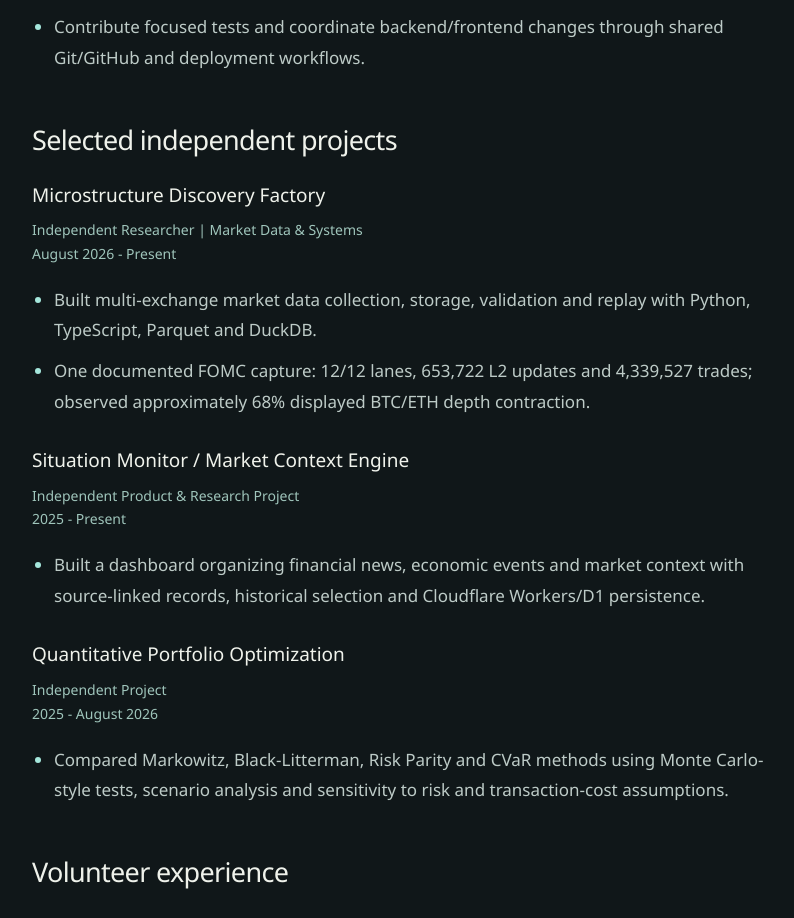
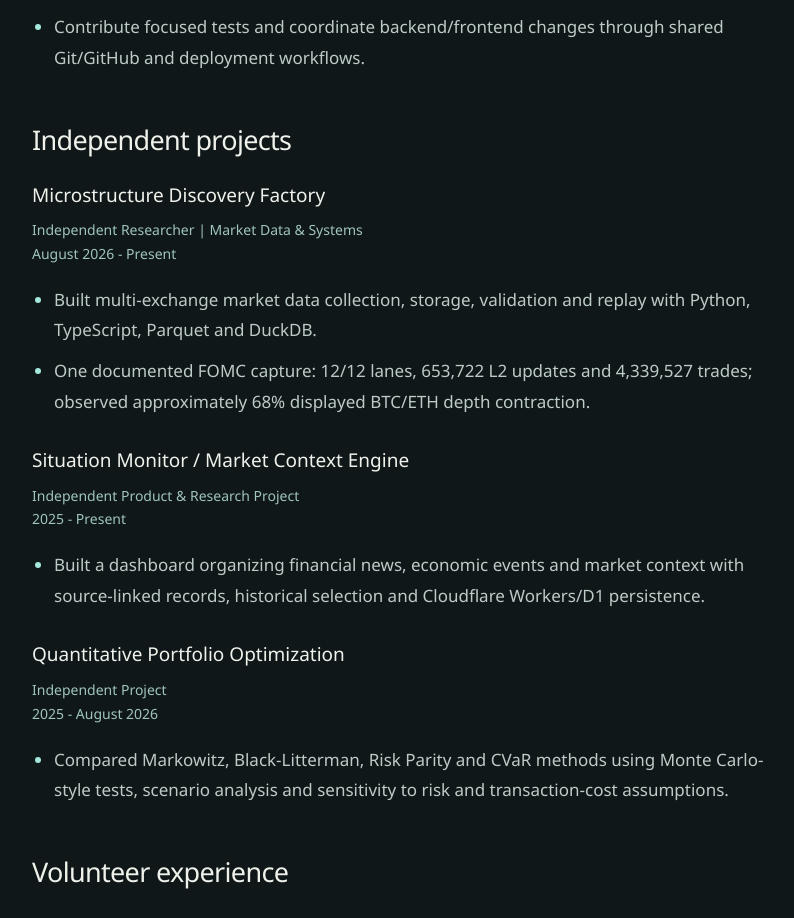
Before and after one commit to Tcx086/engineering-portfolio, a SvelteKit app: page /resume in a window 1280 px wide. Shown: the part 1400-2318 px from the top of the page, without its empty margins (408-1202 px from the left). Built offline with nearby package versions, Linux system fonts and the light colour scheme.

Commit message:
Remove selected from independent projects heading

```diff
--- a/src/routes/resume/+page.svelte
+++ b/src/routes/resume/+page.svelte
@@ -25,7 +25,7 @@
   <div class="article-body resume-body">
     <section><h2>Profile</h2><p>{resume.profile}</p></section>
     <section><h2>Engineering experience</h2>{#each resume.experience as item}<h3>{item.name}</h3><p class="resume-role">{item.role}<br />{item.dates}</p><ul>{#each item.bullets as bullet}<li>{bullet}</li>{/each}</ul>{/each}</section>
-    <section><h2>Selected independent projects</h2>{#each resume.projects.filter((project) => project.concise) as item}<h3>{item.name}</h3><p class="resume-role">{item.role}<br />{item.dates}</p><ul>{#each item.bullets as bullet}<li>{bullet}</li>{/each}</ul>{/each}</section>
+    <section><h2>Independent projects</h2>{#each resume.projects.filter((project) => project.concise) as item}<h3>{item.name}</h3><p class="resume-role">{item.role}<br />{item.dates}</p><ul>{#each item.bullets as bullet}<li>{bullet}</li>{/each}</ul>{/each}</section>
     <section><h2>Volunteer experience</h2><h3>{resume.volunteer.name}</h3><p class="resume-role">{resume.volunteer.role}<br />{resume.volunteer.dates}</p><ul>{#each resume.volunteer.bullets as bullet}<li>{bullet}</li>{/each}</ul></section>
     <section><h2>Education</h2><p><strong>{resume.education.school}</strong><br />{resume.education.credential}</p></section>
     <section><h2>HOBBY</h2><p>{resume.hobby}</p></section>
```
